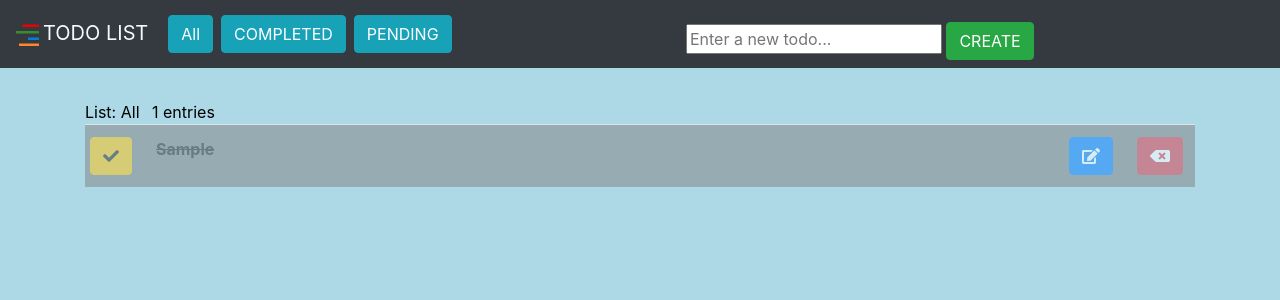
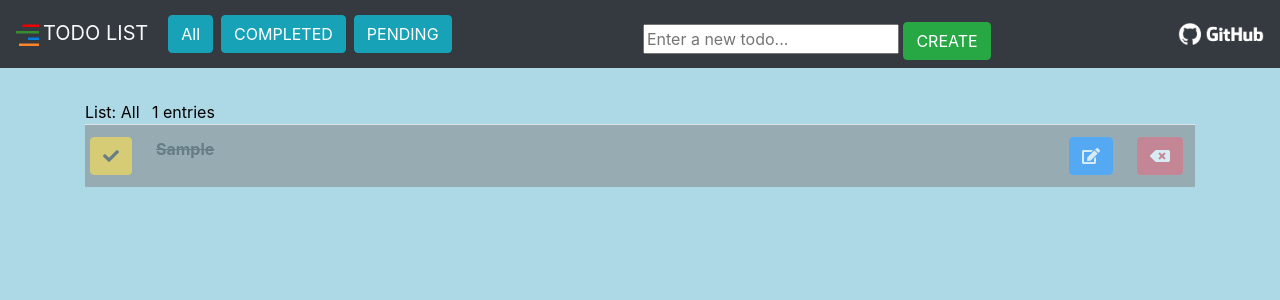
Before and after one commit to stdevelopr/TODOList, a Flask app: template app/templates/index.html in a window 1280 px wide. Shown: the top 300 px of the page. Run offline with Flask 2, Linux system fonts and the light colour scheme; the template is opened without the code that fills it: values that come from a table or form of the project are taken from there, others are empty; tables that the repository leaves empty hold one stand-in row (values such as "Sample post"); lists and menus that the app fills with data are empty; some libraries are stand-ins or nearby versions.

Commit message:
fixed layout

```diff
--- a/app/static/main.js
+++ b/app/static/main.js
@@ -223,9 +223,6 @@ $(document).ready(function(){
 		});
 		$("#count").html(c);
 	}
-
-
-	// $("#all").click();
 })
 
 $(window).on('load', function() {
@@ -234,7 +231,6 @@ $(window).on('load', function() {
         var _opened = $(".navbar-collapse").hasClass("show");
         //condition to not collapse navbar when click create with no entry;
         var condition = (clickover.text() == 'CREATE' && $('#todo').val() == '');
-        console.log(condition);
         if (_opened === true && event.target.nodeName != 'INPUT' &&  !condition && !clickover.hasClass("navbar-toggler")) {
              $(".navbar-toggler").click();
         }
--- a/app/templates/includes/_navbar.html
+++ b/app/templates/includes/_navbar.html
@@ -21,5 +21,6 @@
   <button id='create' class="btn btn-success">CREATE</button>
 
 </div>
+<a className="text-light" href="https://github.com/stdevelopr/TODOList"><img src="{{url_for('static', filename='github.png')}}" alt=''/></a>
   </div>
 </nav>
--- a/app/templates/index.html
+++ b/app/templates/index.html
@@ -15,7 +15,7 @@
       <div class="modal-body">
         <input id="modal_input" type="text" value="John">
         <label class="radio-inline"><input id="radio_pending" type="radio" name="optradio" checked>Pending</label>
-		<label class="radio-inline"><input id="radio_completed" type="radio" name="optradio">Completed</label>
+    <label class="radio-inline"><input id="radio_completed" type="radio" name="optradio">Completed</label>
       </div>
       <div class="modal-footer">
         <button type="button" class="btn btn-secondary" data-dismiss="modal">Close</button>
--- a/app/templates/layout.html
+++ b/app/templates/layout.html
@@ -6,6 +6,8 @@
 	<link rel="stylesheet" href="https://stackpath.bootstrapcdn.com/bootstrap/4.1.3/css/bootstrap.min.css" integrity="sha384-MCw98/SFnGE8fJT3GXwEOngsV7Zt27NXFoaoApmYm81iuXoPkFOJwJ8ERdknLPMO" crossorigin="anonymous">
 	<link rel="stylesheet" href="https://use.fontawesome.com/releases/v5.2.0/css/all.css" integrity="sha384-hWVjflwFxL6sNzntih27bfxkr27PmbbK/iSvJ+a4+0owXq79v+lsFkW54bOGbiDQ" crossorigin="anonymous">
 	<link rel= "stylesheet" type= "text/css" href= "{{ url_for('static',filename='main.css') }}">
+	<link rel="shortcut icon" href="{{ url_for('static', filename='sense_logo.png') }}">
+
 
 
 </head>
```
Also changed, not shown: app/static/github.png (added).
